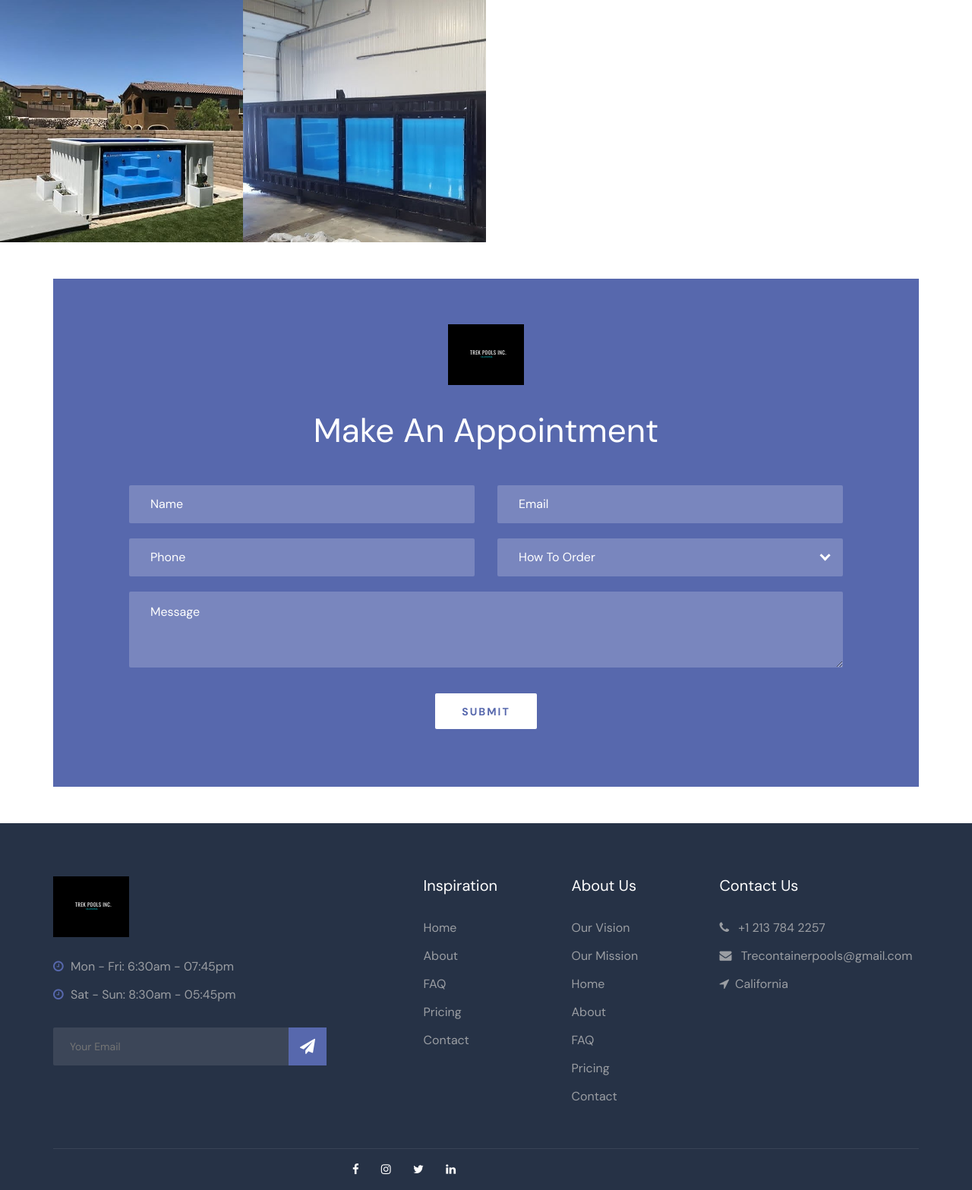
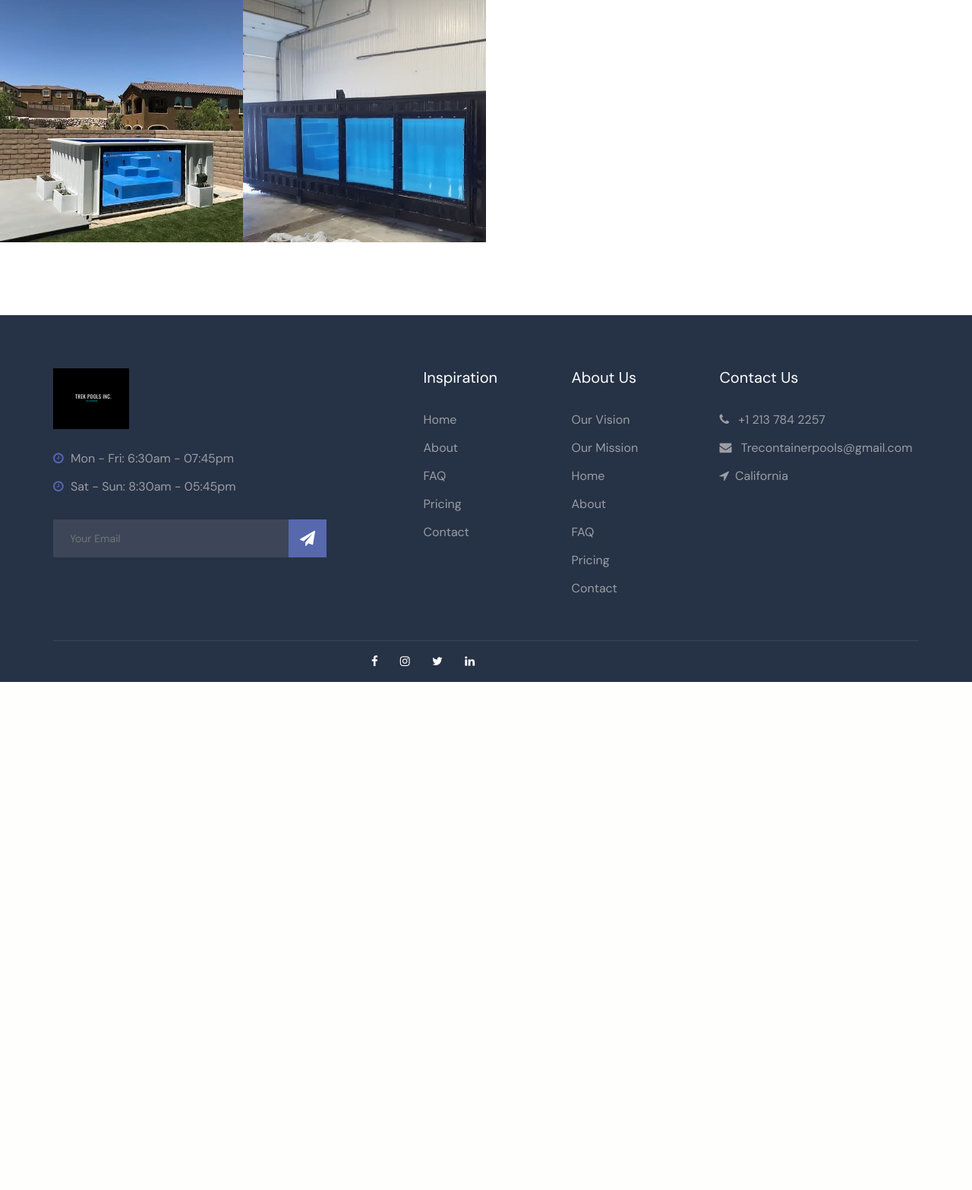
Before and after one commit to webtutorial3-stack/trek-pools, a Django app: page / in a window 1280 px wide. Shown: the part 4365-5932 px from the top of the page at 76% size. After the commit the page ends 5263 px from the top, so only its background shows below. Run offline with Django 3.2, Linux system fonts and the light colour scheme; some libraries are stand-ins or nearby versions.

Commit message:
initial commit

```diff
--- a/trekpools/settings.py
+++ b/trekpools/settings.py
@@ -151,8 +151,8 @@ CKEDITOR_CONFIGS = {
 }
 
 
-EMAIL_HOST_USER = ''
+EMAIL_HOST_USER = 'trecontainerpools@gmail.com'
 EMAIL_HOST = 'smtp.gmail.com'
 EMAIL_PORT = 587
 EMAIL_USE_TLS = True
-EMAIL_HOST_PASSWORD = ''
+EMAIL_HOST_PASSWORD = 'Biology1990'
--- a/website/templates/faq.html
+++ b/website/templates/faq.html
@@ -94,7 +94,7 @@
                                 </div>
                                 <div id="collapseFive" class="collapse" data-parent="#accordionExample">
                                     <div class="card-body">
-                                        <p>12′ trekpool
+                                        <p><td>12′ trekpool
 
 Water Level: 4′
 
@@ -140,7 +140,7 @@ Dry Weight: 16,000 lbs
 
 Full Weight: 95,000 lbs
 
-Volume: 9600 gal</p>
+Volume: 9600 gal</td></p>
 
                                         <h6>Still need help? <a href="#">Get in touch with us.</a></h6>
                                     </div>
--- a/website/templates/home.html
+++ b/website/templates/home.html
@@ -128,7 +128,7 @@
                     </div>
                     <div id="home-btn" class="animated zoomIn">
                         <a class="btn btn-lg btn-general btn-white " href="/pricing/" role="button" title="View Our Work">View Our Work</a>
-                        <a class="primary-btn" href="{% static 'website/img/guide/guide.pdf' %}" role="button" title="View Our Work" download>Download Guide!</a>
+                        <a class="primary-btn" href="{% static 'website/img/guide/guideultra.pdf' %}" role="button" title="View Our Work" download>Download Guide!</a>
                     </div>
 
                 </div>
@@ -450,47 +450,47 @@
     <!-- Gallery Section End -->
 <br>
 <br>
-    <!-- Appoinment Section Begin -->
-    <section class="appointment">
-        <div class="container">
-            <div class="appointment__text">
-                <div class="row">
-                    <div class="col-lg-12">
-                        <div class="section-title">
-                            <img src="{% static 'website/img/logo/logo-0.png' %}" alt="">
-                            <h2>Make An Appointment</h2>
-                        </div>
-                    </div>
-                </div>
-                <form action="{% url 'homes' %}" method="post" class="appointment__form">
-                     {% csrf_token %}
-                    <div class="row">
-                        <div class="col-lg-6">
-                            <input type="text" name="message-name" placeholder="Name">
-                        </div>
-                        <div class="col-lg-6">
-                            <input type="text" name="message-email" placeholder="Email">
-                        </div>
-                        <div class="col-lg-6">
-                            <input type="text" name="message-phone" placeholder="Phone">
-                        </div>
-                        <div class="col-lg-6">
-                            <select name="message-order" class="class-select">
-                                <option value="">How To Order</option>
-                                <option value="">About Price</option>
-                                <option value="">About Delivery</option>
-                            </select>
-                        </div>
-                        <div class="col-lg-12 text-center">
-                            <textarea name="message" placeholder="Message"></textarea>
-                            <button type="submit">Submit</button>
-                        </div>
-                    </div>
-                </form>
-            </div>
-        </div>
-    </section>
-    <!-- Appoinment Section End -->
+<!--    &lt;!&ndash; Appoinment Section Begin &ndash;&gt;-->
+<!--    <section class="appointment">-->
+<!--        <div class="container">-->
+<!--            <div class="appointment__text">-->
+<!--                <div class="row">-->
+<!--                    <div class="col-lg-12">-->
+<!--                        <div class="section-title">-->
+<!--                            <img src="{% static 'website/img/logo/logo-0.png' %}" alt="">-->
+<!--                            <h2>Make An Appointment</h2>-->
+<!--                        </div>-->
+<!--                    </div>-->
+<!--                </div>-->
+<!--                <form action="{% url 'homes' %}" method="post" class="appointment__form">-->
+<!--                     {% csrf_token %}-->
+<!--                    <div class="row">-->
+<!--                        <div class="col-lg-6">-->
+<!--                            <input type="text" name="message-name" placeholder="Name">-->
+<!--                        </div>-->
+<!--                        <div class="col-lg-6">-->
+<!--                            <input type="text" name="message-email" placeholder="Email">-->
+<!--                        </div>-->
+<!--                        <div class="col-lg-6">-->
+<!--                            <input type="text" name="message-phone" placeholder="Phone">-->
+<!--                        </div>-->
+<!--&lt;!&ndash;                        <div class="col-lg-6">&ndash;&gt;-->
+<!--&lt;!&ndash;                            <select name="message-order" class="class-select">&ndash;&gt;-->
+<!--&lt;!&ndash;                                <option value="">How To Order</option>&ndash;&gt;-->
+<!--&lt;!&ndash;                                <option value="">About Price</option>&ndash;&gt;-->
+<!--&lt;!&ndash;                                <option value="">About Delivery</option>&ndash;&gt;-->
+<!--&lt;!&ndash;                            </select>&ndash;&gt;-->
+<!--&lt;!&ndash;                        </div>&ndash;&gt;-->
+<!--                        <div class="col-lg-12 text-center">-->
+<!--                            <textarea name="message" placeholder="Message"></textarea>-->
+<!--                            <button type="submit">Submit</button>-->
+<!--                        </div>-->
+<!--                    </div>-->
+<!--                </form>-->
+<!--            </div>-->
+<!--        </div>-->
+<!--    </section>-->
+<!--    &lt;!&ndash; Appoinment Section End &ndash;&gt;-->
 <br>
 <br>
  <!-- Footer Section Begin -->
@@ -559,7 +559,7 @@
                             <a href="https://www.instagram.com/trekcontainerpools123?r=nametag"><i class="fa fa-instagram"></i></a>
                             <a href="#"><i class="fa fa-twitter"></i></a>
                             <a href="#"><i class="fa fa-linkedin"></i></a>
-                            <div class="elfsight-app-3b86b8ba-777f-4cb2-95f1-cb162d998390"></div>
+
                         </div>
                     </div>
                 </div>
@@ -615,9 +615,23 @@ s1.setAttribute('crossorigin','*');
 s0.parentNode.insertBefore(s1,s0);
 })();
 </script>
+<!--End of Tawk.to Script-->
 
-<!--End of Tawk.to Script-->
-<script src="https://apps.elfsight.com/p/platform.js" defer></script>
+<!-- GetButton.io widget -->
+<script type="text/javascript">
+    (function () {
+        var options = {
+            whatsapp: "+12137842257", // WhatsApp number
+            call_to_action: "Message Us!", // Call to action
+            position: "left", // Position may be 'right' or 'left'
+        };
+        var proto = document.location.protocol, host = "getbutton.io", url = proto + "//static." + host;
+        var s = document.createElement('script'); s.type = 'text/javascript'; s.async = true; s.src = url + '/widget-send-button/js/init.js';
+        s.onload = function () { WhWidgetSendButton.init(host, proto, options); };
+        var x = document.getElementsByTagName('script')[0]; x.parentNode.insertBefore(s, x);
+    })();
+</script>
+<!-- /GetButton.io widget -->
 
 
 </body>
--- a/website/views.py
+++ b/website/views.py
@@ -7,23 +7,27 @@ from website.models import Setting, FAQ
 def home(request):
     return render(request, 'home.html', {})
 
+
 def homes(request):
     if request.method == "POST":
         message_name = request.POST['message-name']
         message_email = request.POST['message-email']
+        message_phone = request.POST['message-phone']
         message = request.POST['message']
 
         send_mail(
             message_name,
             message,
             message_email,
-            [''],
+            message_phone,
+            ['trecontainerpools@gmail.com'],
         )
 
         return render(request, 'home.html', {'message_name': message_name})
 
     else:
         return render(request, 'home.html', {})
+
 
 def aboutus(request):
     setting = Setting.objects.get(pk=1)
@@ -41,7 +45,7 @@ def contact(request):
             message_name,
             message,
             message_email,
-            [''],
+            ['trecontainerpools@gmail.com'],
         )
 
         return render(request, 'contact.html', {'message_name': message_name})
```
Also changed, not shown: website/templates/base.html (+15 -2 lines), website/templates/contact.html (+19 -2 lines), website/templates/pricing.html (+15 -2 lines), 1 other file.
